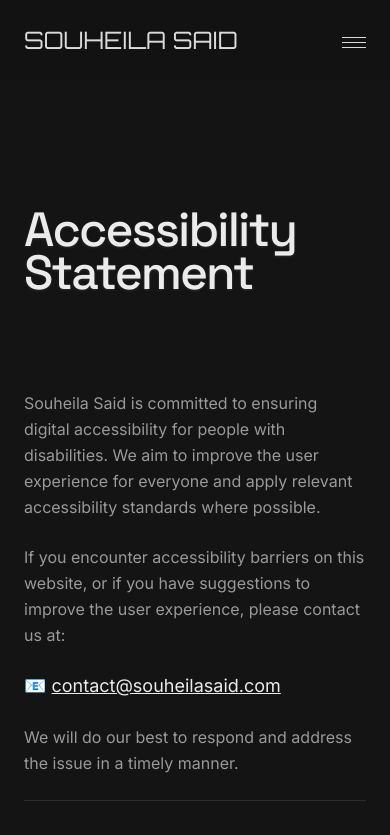
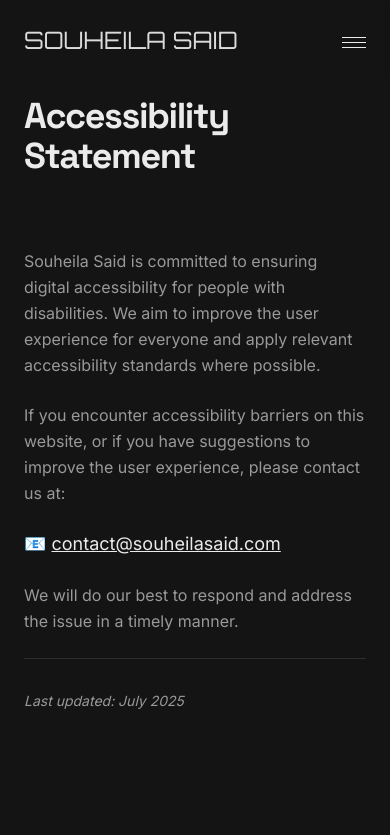
Before and after one commit to xxxsosoxxx/portfolio, a React (Vite) app: page /accessibility in a window 390 px wide. Shown: the top 835 px of the page. Built offline with nearby package versions, Linux system fonts and the light colour scheme.

Commit message:
fix: CTA animation, navbar fixed, heroblock title alignment, homepage text aligned

```diff
--- a/client/components/Navigation.tsx
+++ b/client/components/Navigation.tsx
@@ -37,7 +37,10 @@
       <nav
         role="navigation"
         aria-label="Primary Navigation"
-        className={cn("nav", isScrolled ? "scrolled" : "unscrolled")}
+        className={cn(
+          "nav fixed top-0 left-0 right-0 z-50 bg-background/80 backdrop-blur-sm transition-all duration-300",
+          isScrolled ? "shadow-sm" : ""
+        )}
       >
         <div className="section-padding py-6">
           <div className="flex items-center justify-between">
@@ -62,7 +65,7 @@
               onClick={() => setIsMenuOpen(!isMenuOpen)}
               className="md:hidden flex flex-col justify-center items-center w-6 h-6 space-y-1"
               aria-label="Toggle menu"
-              aria-expanded={isMenuOpen ? "true" : "false"}
+              aria-expanded={isMenuOpen}
             >
               <span className="sr-only">Toggle navigation menu</span>
               <span className={cn("block w-6 h-px bg-current transition-all", isMenuOpen && "rotate-45 translate-y-2")} />
--- a/client/components/ui/HeroBlock.tsx
+++ b/client/components/ui/HeroBlock.tsx
@@ -23,14 +23,14 @@
   return (
     <section
       style={{ minHeight: height ? height + 64 : "auto" }}
-      className="relative flex flex-col items-center justify-center px-6 md:px-12 lg:px-24 text-center py-8 overflow-hidden"
+      className="relative flex flex-col items-center justify-center px-6 md:px-12 lg:px-24 text-center py-12 overflow-hidden"
     >
-      <div ref={ref}>
+      <div ref={ref} className="flex flex-col items-center w-full">
         <motion.h1
           initial={{ opacity: 0, x: isForward ? 100 : -100 }}
           animate={{ opacity: 1, x: 0 }}
           transition={{ duration: 0.6, ease: [0.25, 0.8, 0.25, 1] }}
-          className="text-[clamp(2rem,6vw,4rem)] max-w-[90vw] font-orbitron font-semibold uppercase tracking-wide text-foreground"
+          className="text-[clamp(2.5rem,8vw,5rem)] max-w-[90vw] font-orbitron font-bold uppercase tracking-wider text-foreground"
         >
           {preset?.title}
         </motion.h1>
--- a/client/components/ui/animatedCTA.tsx
+++ b/client/components/ui/animatedCTA.tsx
@@ -26,10 +26,12 @@
       <motion.button
         onClick={handleClick}
         disabled={clicked}
-        className="btn-minimal font-orbitron uppercase tracking-wider text-sm relative overflow-hidden"
+        className="btn-minimal font-orbitron uppercase tracking-wider text-sm relative overflow-hidden px-6 py-3"
         initial={{ opacity: 1 }}
         animate={clicked ? { opacity: 0, x: direction === "right" ? 50 : -50 } : {}}
-        transition={{ duration: 0.4, ease: "easeOut" }}
+        transition={{ duration: 0.6, ease: [0.4, 0.0, 0.2, 1] }}
+        whileHover={{ scale: 1.05 }}
+        whileTap={{ scale: 0.95 }}
         onAnimationComplete={() => {
           if (clicked) navigate(href);
         }}
--- a/client/components/ui/darkmodetoggle.tsx
+++ b/client/components/ui/darkmodetoggle.tsx
@@ -8,7 +8,7 @@
     <button
       onClick={toggleDarkMode}
       aria-label="Toggle dark mode"
-      className="flex items-center space-x-2 p-2 rounded transition-colors duration-500 hover:bg-muted"
+      className="flex items-center space-x-2 p-2 rounded-lg transition-all duration-300 hover:bg-muted/20 dark:hover:bg-muted/10"
     >
       {/* Icône Soleil */}
       <Sun
--- a/client/pages/Accessibility.tsx
+++ b/client/pages/Accessibility.tsx
@@ -1,12 +1,12 @@
 export default function Accessibility() {
   return (
-    <div className="min-h-screen">
+    <div className="h-screen overflow-y-auto">
 
       {/* Hero Section */}
-      <section className="pt-32 pb-16 bg-background">
+      <section className="pt-24 pb-12 bg-background">
         <div className="section-padding">
           <div className="container-narrow">
-            <h1 className="text-hero mb-8 animate-fade-in-up">
+            <h1 className="text-4xl md:text-5xl font-bold mb-6 animate-fade-in-up">
               Accessibility Statement
             </h1>
           </div>
--- a/client/pages/Index.tsx
+++ b/client/pages/Index.tsx
@@ -57,7 +57,7 @@
               <div className="container-narrow">
                 <div className="grid md:grid-cols-2 gap-16 items-center opacity-100 translate-y-0 transition-all duration-1000 delay-300">
                   <div className="space-y-6">
-                    <h2 className="text-section-title text-foreground">
+                    <h2 className="text-section-title text-foreground text-left font-bold tracking-wide">
                       Long legs don't care.
                     </h2>
                     <p className="text-body-large text-muted-foreground">
```
